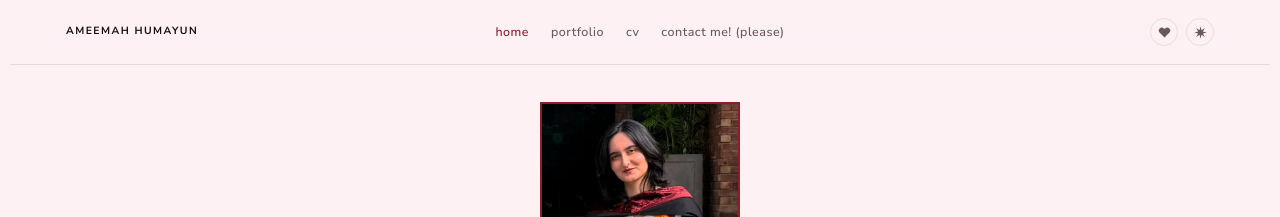
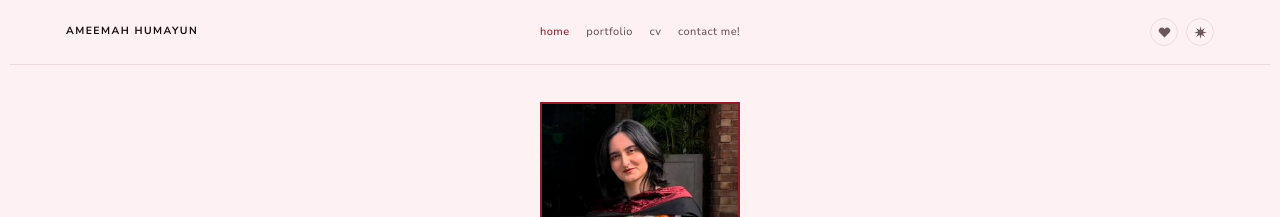
Before and after one commit to ameemahumayun/ameemahumayun.github.io, a Jekyll site: the page built from index.html, in a window 1280 px wide. Shown: the top 217 px of the page. Built offline with Jekyll 4.4.1, drawn with Linux system fonts in a browser that asks for light colours.

Commit message:
Nav links span exactly the portrait's width; drop "(please)"
The contact link's label is now "contact me!" (_config.yml).

New --portrait-size token (200px, 160px at <=900px) sizes the homepage
portrait, and the nav links row takes that same width with
justify-content: space-between, so home starts at the photo's left edge
and contact me! ends at its right. Link text is 11px (9px at <=900px)
so the four labels fit that width; the old per-breakpoint gap and font
overrides and the phone wrap are gone. The row is centered in its grid
cell so it also lines up on phones.

Measured in a local build at 1200, 768 and 390px: links and portrait
share the same left and right edges exactly.

Co-Authored-By: Claude Opus 5.5 <noreply@anthropic.com>
Claude-Session: https://claude.ai/code/session_01RzgRSrTmedEEfQSDh9yj4S

```diff
--- a/_config.yml
+++ b/_config.yml
@@ -31,7 +31,7 @@ nav_links:
   - label: cv
     url: /cv/
     key: cv
-  - label: contact me! (please)
+  - label: contact me!
     url: /contact/
     key: contact
 
--- a/assets/css/components.css
+++ b/assets/css/components.css
@@ -212,8 +212,8 @@
    top to keep the face and shoulders in frame. */
 .hero__portrait {
   display: block;
-  width: 200px;
-  height: 200px;
+  width: var(--portrait-size);
+  height: var(--portrait-size);
   margin: 0.3rem auto 1.75rem;
   object-fit: cover;
   object-position: 50% 12%;
@@ -264,7 +264,8 @@
   .hero--profile .hero__row { flex-direction: column; align-items: center; gap: var(--space-4); }
   .hero--profile .hero__text { text-align: center; }
   .hero__avatar-frame { order: -1; width: 220px; transform: none; }
-  .hero__portrait { width: 160px; height: 160px; margin-top: 0; margin-bottom: 1.25rem; }
+  :root { --portrait-size: 160px; }
+  .hero__portrait { margin-top: 0; margin-bottom: 1.25rem; }
   /* index.html sets the name's desktop margins inline (tuned against the
      two-column row, which doesn't exist in this stacked layout) — override
      with !important since nothing less specific beats an inline style. */
--- a/assets/css/layout.css
+++ b/assets/css/layout.css
@@ -67,11 +67,19 @@
   border-bottom-color: var(--color-accent);
 }
 
+/* The links row is exactly as wide as the homepage portrait
+   (--portrait-size), with the first link starting at its left edge and
+   the last ending at its right — space-between spreads what's left
+   between them. The font size is what makes the four labels fit that
+   width with comfortable gaps; change it together with --portrait-size. */
 .nav__links {
   display: flex;
   align-items: center;
-  gap: 1.375rem;
-  font-size: 12.5px;
+  justify-content: space-between;
+  justify-self: center;
+  width: var(--portrait-size);
+  gap: 6px;
+  font-size: 11px;
   letter-spacing: var(--tracking-wide);
 }
 .nav__links a {
@@ -176,14 +184,18 @@ padding-top: 0;
 /* ==========================================================================
    RESPONSIVE
    ========================================================================== */
+/* Portrait shrinks to 160px at this width (components.css), so the
+   links row does too. */
+@media (max-width: 900px) {
+  .nav__links { font-size: 9px; }
+}
+
 @media (max-width: 768px) {
   .container,
   .container-wide,
   .hero__inner { padding: 0 var(--gutter-mobile); }
 
   .nav { padding: 14px var(--gutter-mobile); }
-  .nav__links { gap: 18px; }
-  .nav__links a { font-size: 11px; }
 
   .hero { padding: 5rem 0 4.5rem; }
   .section { padding: 4.5rem 0; }
@@ -199,6 +211,5 @@ padding-top: 0;
     grid-template-areas: "brand icons" "links links";
     gap: 10px 14px;
   }
-  .nav__links { gap: 14px; flex-wrap: wrap; justify-content: center; }
-  .nav__links a { font-size: 11px; letter-spacing: 0.06em; }
+
 }
--- a/assets/css/tokens.css
+++ b/assets/css/tokens.css
@@ -104,6 +104,7 @@
   --gutter-nav:       56px;   /* nav sits closer to viewport edges */
   --gutter-mobile:    24px;
   --nav-height:       64px;
+  --portrait-size:    200px;  /* homepage portrait; nav links span exactly this (160px at <=900px, components.css) */
 
 
   /* ----- BORDERS & RADII ------------------------------------------------- */
```
